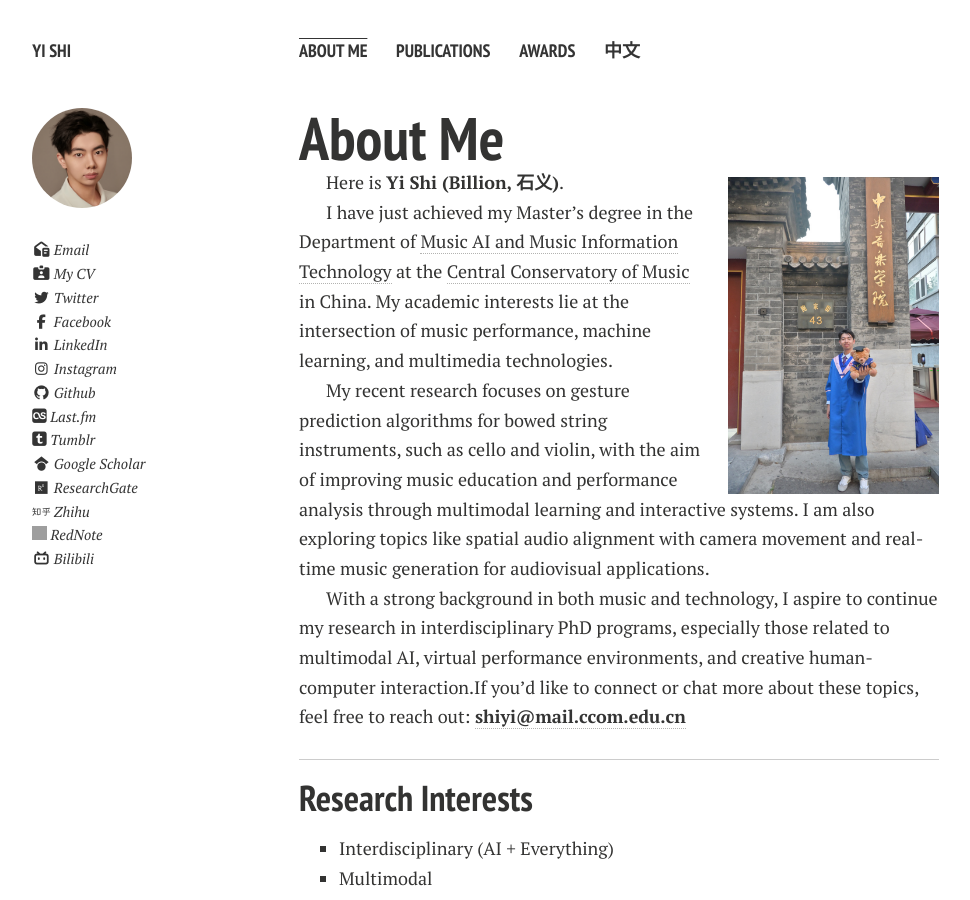
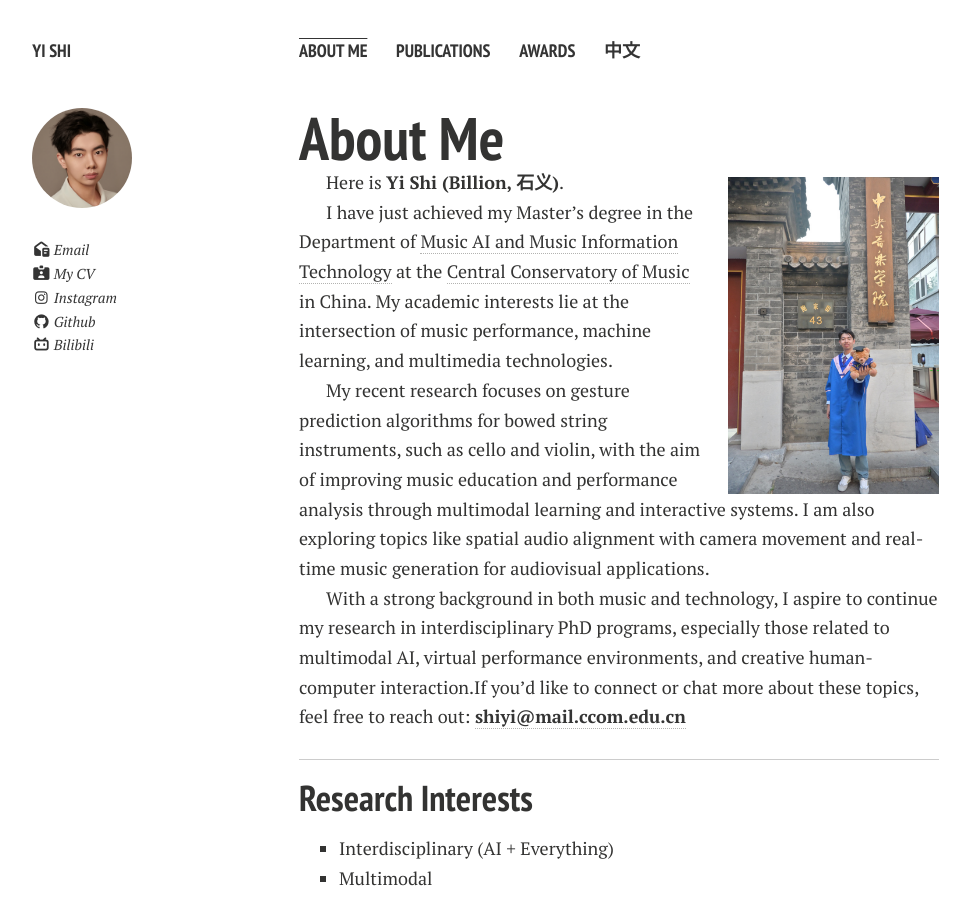
Before and after one commit to shiyi099/homepage, a Jekyll site: the page built from index.md, in a window 1280 px wide and 900 px high. Shown: the whole window, without its empty margins (21-991 px from the left). Built offline with Jekyll 4.4.1, drawn with Linux system fonts in a browser that asks for light colours; nearby versions of some CDN libraries; comment, search, counter and statistics services are not loaded; a style sheet for code colours, icons or effects is not loaded; our own code applies the rules of GitHub Pages for plain Markdown files; some of the changed lines change nothing that is shown; grey boxes are pictures that could not be loaded.

Commit message:
Update _config.yml

```diff
--- a/_config.yml
+++ b/_config.yml
@@ -21,18 +21,18 @@ owner:
 
 
   # Social networking links are used in author-bio sidebar. Update and remove as you like.
-  twitter: lancecai2002
+  #twitter: lancecai2002
   github: shiyi099
-  linkedin: hanlincai
-  scholar: https://scholar.google.com/citations?user=8igSoWgAAAAJ
-  researchgate: https://www.researchgate.net/profile/Hanlin-Cai
-  zhihu: https://www.zhihu.com/people/chlire
-  xiaohongshu: 5c27848f0000000005030c6f
+  #linkedin: hanlincai
+  #scholar: https://scholar.google.com/citations?user=8igSoWgAAAAJ
+  #researchgate: https://www.researchgate.net/profile/Hanlin-Cai
+  #zhihu: https://www.zhihu.com/people/chlire
+  #xiaohongshu: 5c27848f0000000005030c6f
   bilibili: 386647922
-  facebook: caihanlin2002
+  #facebook: caihanlin2002
   instagram: shiyi099
-  lastfm: 1
-  tumblr: 1
+  #lastfm: 1
+  #tumblr: 1
 
 
 # --------------------------------------------------
```
